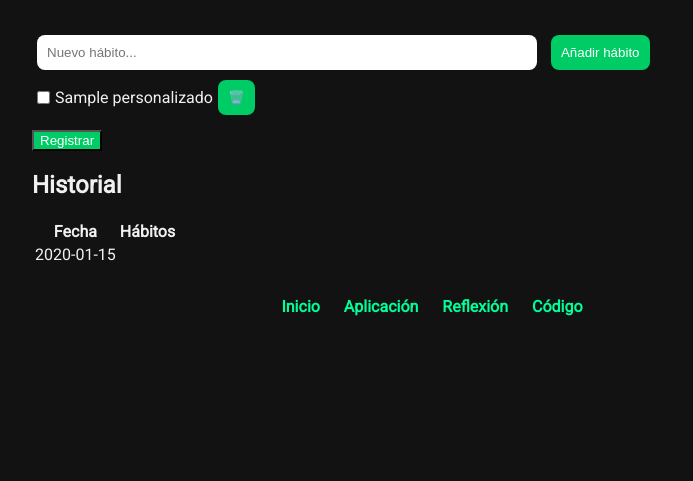
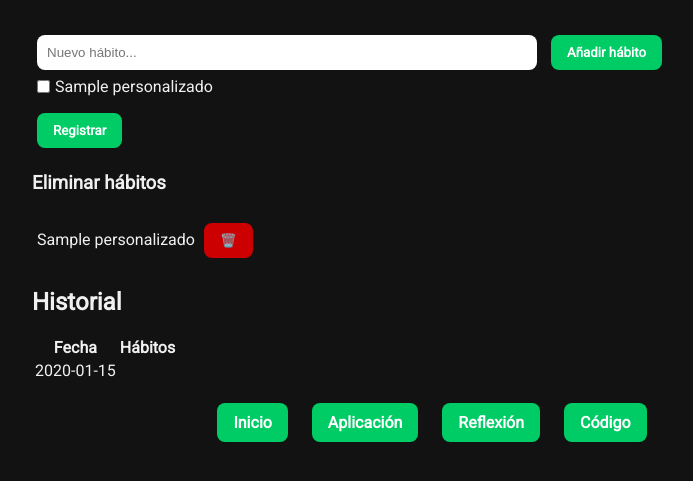
Before and after one commit to Winnie-17/habitos-sostenibles, a Flask app: page / in a window 1280 px wide. Shown: the part 145-626 px from the top of the page, without its empty margins (208-901 px from the left). Run offline with Flask 3, Linux system fonts and the light colour scheme; tables that the repository leaves empty hold one stand-in row (values such as "Sample post").

Commit message:
Fix: corrección definitiva del botón registrar y estilos consistentes

```diff
--- a/static/style.css
+++ b/static/style.css
@@ -84,3 +84,30 @@
   .titulo { font-size: 2rem; }
   input[type="text"] { width: 100%; }
 }
+
+/* Botón moderno y uniforme */
+.btn, button {
+  background-color: #00cc66;
+  color: white;
+  border: none;
+  padding: 10px 16px;
+  border-radius: 8px;
+  font-weight: 600;
+  cursor: pointer;
+  transition: background-color 0.3s ease;
+  text-decoration: none;
+  font-family: 'Roboto', sans-serif;
+}
+
+button:hover, .btn:hover {
+  background-color: #00e68a;
+}
+
+/* Botón de eliminar rojo */
+button.eliminar {
+  background-color: #cc0000;
+}
+
+button.eliminar:hover {
+  background-color: #e60000;
+}
--- a/templates/index.html
+++ b/templates/index.html
@@ -11,26 +11,41 @@
     <h1 class="titulo">Hábitos sostenibles</h1>
     <p class="descripcion">Sistema de seguimiento de hábitos sostenibles personalizados.</p>
   </header>
+
   <main class="fade-in">
+    <!-- Añadir hábito -->
     <section>
       <form method="POST" action="/agregar">
         <input type="text" name="nuevo_habito" placeholder="Nuevo hábito..." required>
         <button type="submit" class="btn">Añadir hábito</button>
       </form>
+    </section>
+
+    <!-- Lista de hábitos y registrar -->
+    <section>
       <form method="POST" action="/registrar">
         {% for habito in lista %}
         <div class="check">
-            <input type="checkbox" name="habito_{{ habito.id }}" id="habito_{{ habito.id }}">
-            <label for="habito_{{ habito.id }}">{{ habito.nombre }}</label>
-            <button type="submit" form="deleteForm{{ habito.id }}">🗑️</button>
+          <input type="checkbox" name="habito_{{ habito.id }}" id="habito_{{ habito.id }}">
+          <label for="habito_{{ habito.id }}">{{ habito.nombre }}</label>
         </div>
-
-        <form id="deleteForm{{ habito.id }}" method="POST" action="/eliminar/{{ habito.id }}"></form>
         {% endfor %}
         <button type="submit" class="btn">Registrar</button>
       </form>
+    </section>
 
+    <!-- Botones de eliminar -->
+    <section>
+      <h3>Eliminar hábitos</h3>
+      {% for habito in lista %}
+      <form method="POST" action="/eliminar/{{ habito.id }}" style="display:inline-block; margin: 5px;">
+        <span>{{ habito.nombre }}</span>
+        <button type="submit" class="btn eliminar">🗑️</button>
+      </form>
+      {% endfor %}
     </section>
+
+    <!-- Historial -->
     <section>
       <h2>Historial</h2>
       <table>
@@ -49,6 +64,7 @@
         </tbody>
       </table>
     </section>
+
     <nav>
       <a href="/" class="btn">Inicio</a>
       <a href="/aplicaciones" class="btn">Aplicación</a>
```
